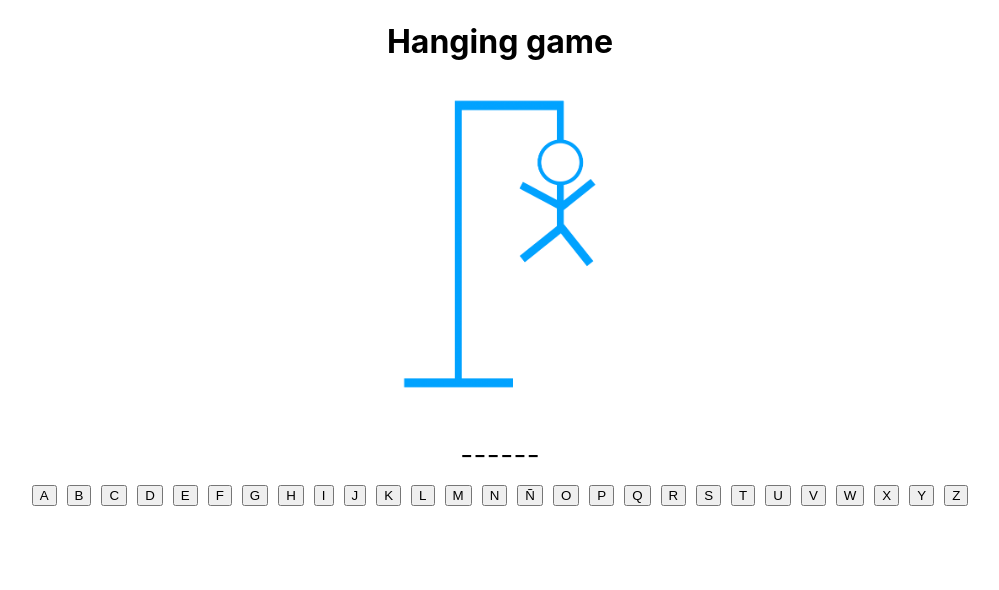
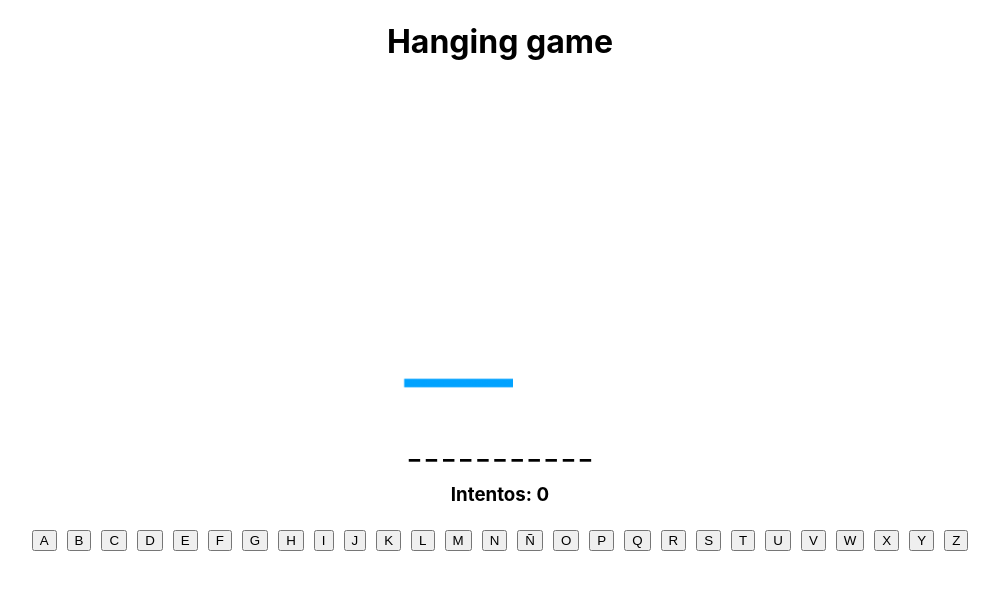
Before and after one commit to csswoman/hanging-game, a React (Vite) app: page / in a window 1280 px wide. Shown: the top 590 px of the page, without its empty margins (140-1139 px from the left). Built offline with nearby package versions, Linux system fonts and the light colour scheme.

Commit message:
ADD: lógica para la palabra oculta y mostrar letras correctas en pantalla

```diff
--- a/src/App.tsx
+++ b/src/App.tsx
@@ -1,22 +1,50 @@
+import { useState } from 'react'
 import { letters } from './helpers/letters'
 import { HangImage } from './components/HangImage'
 import './App.css'
 
+function App() {
 
-function App() {
+  const [ word ]= useState('COMPUTADORA');
+  const [ hiddenWord, setHiddenWord ] = useState( '_ '.repeat( word.length ) );
+  const [ attemtps, setAttempts ] = useState(0);
+
+  const checkLetter = ( letter: string ) => {
+
+    if ( !word.includes(letter) ) {
+      setAttempts ( Math.min ( attemtps + 1, 9 ) );
+      return;
+    }
+
+    const hiddenWordArray = hiddenWord.split(' ');
+
+    for( let i=0; i < word.length; i++) {
+      if ( word[i] === letter ) {
+        hiddenWordArray[i] = letter;
+      }
+    }
+
+    setHiddenWord( hiddenWordArray.join(' ') );
+  }
+
   return (
     <div className="App">
       <h1>Hanging game</h1>
-        <HangImage imageNumber={ 9 } />
-    <h3>_ _ _ _ _ _</h3>
-      {
-        letters.map((letter) => (
-          <button key={ letter }>
-            { letter }
-            </button>
-        ))
-      }
 
+      <HangImage imageNumber={ attemtps } />
+      <h2>{ hiddenWord }</h2>
+
+      <h3>Intentos: { attemtps }</h3>
+        {
+          letters.map((letter) => (
+            <button
+              onClick={ () => checkLetter(letter) }
+              key={ letter }
+            >
+              { letter }
+              </button>
+          ))
+        }
     </div>
   )
 }
```
